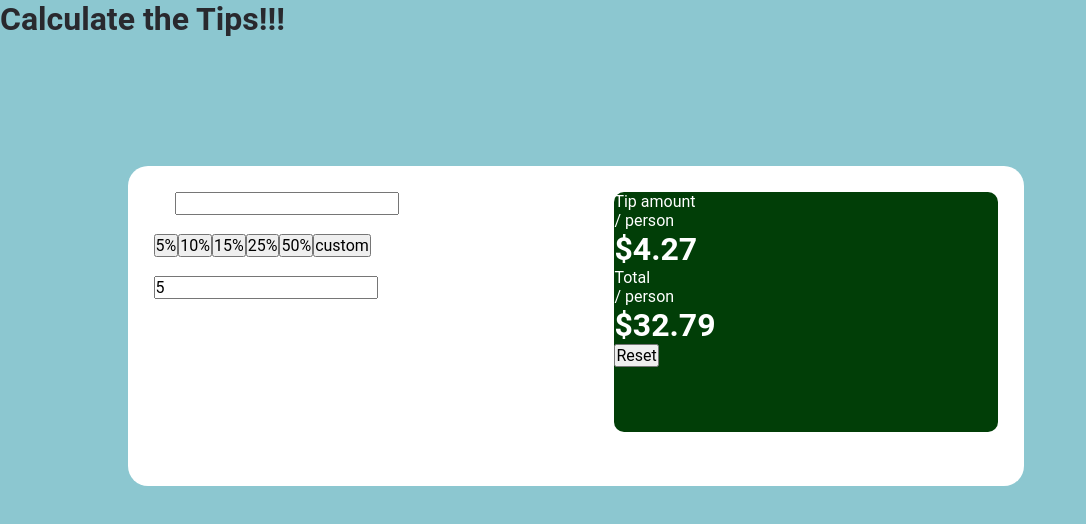
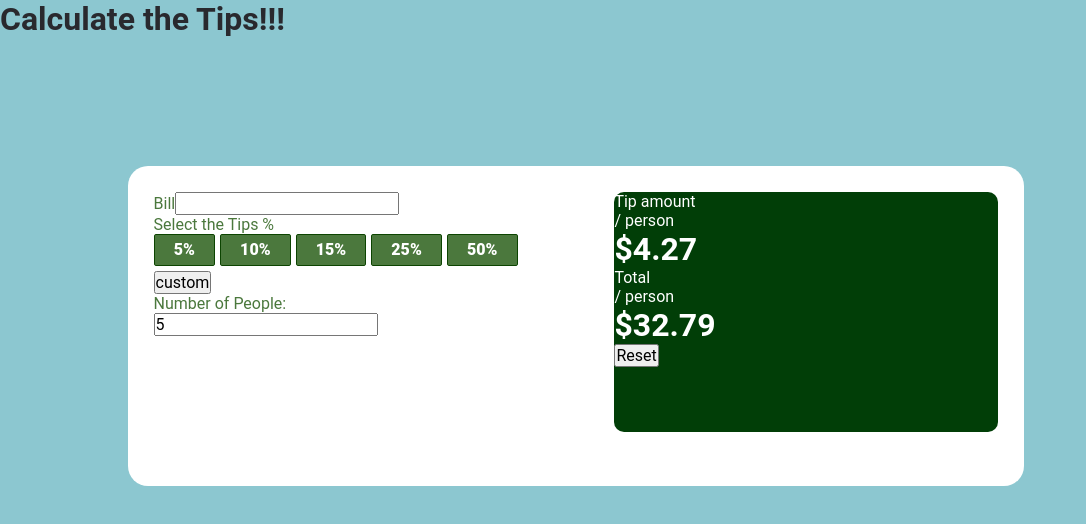
Before and after one commit to DomingosManuelFranco/Tips-Calc, a React (Create React App) app: page / in a window 1280 px wide. Shown: the top 524 px of the page, without its empty margins (0-1086 px from the left). Built offline with nearby package versions, Linux system fonts and the light colour scheme.

Commit message:
small changes on itens positions

```diff
--- a/src/components/Form.js
+++ b/src/components/Form.js
@@ -6,18 +6,18 @@ function Form() {
         <div>
             <div id='form'>
                     <form>
-                        <label>Bill</label>
+                        <label className='color'>Bill</label>
                         <input type="text" /><br />
-                        <label htmlFor="">Select the Tips %</label><br />
+                        <label htmlFor="" className='color'>Select the Tips %</label><br />
                         <div id='btns'>
-                            <input type="button" value="5%" className='btn' />
-                            <input type="button" value="10%" className='btn' />
-                            <input type="button" value="15%"  className='btn'/>
-                            <input type="button" value="25%" className='btn' />
-                            <input type="button" value="50%" className='btn' />
-                            <input type="button" value="custom" id='btn'/> <br />
+                            <input type="button" value="5%" className='btn color' />
+                            <input type="button" value="10%" className='btn color' />
+                            <input type="button" value="15%"  className='btn color'/>
+                            <input type="button" value="25%" className='btn color' />
+                            <input type="button" value="50%" className='btn color' />
+                            <input type="button" value="custom" id='btn color'/> <br />
                         </div>
-                        <label htmlFor="">Number of People: </label><br />
+                        <label htmlFor="" className='color'>Number of People: </label><br />
                         <input type="text" value="5" id='nPeople' />
                     </form>
                 </div>
@@ -25,4 +25,4 @@ function Form() {
     )
 }
 
-export default Form
+export default Form;
--- a/src/components/Style.css
+++ b/src/components/Style.css
@@ -1,5 +1,10 @@
 
 /* Globla Styles */
+
+:root {
+  --dark-green: #4b783d;
+  --light-green: #51da16;
+}
 
 * {
     margin: 0;
@@ -39,9 +44,10 @@ body {
 }
 
 #form {
-    width: 30vw;
-    height: 30vmin;
-    color: white;
+  display: flex;
+  width: 30vw;
+  height: 30vmin;
+  color: white;
 }
 
 #result {
@@ -54,7 +60,32 @@ body {
 }
 
 
+/*Components' Children*/
+.color {
+  color: var(--dark-green);
+}
 
+#btns {
+
+}
+
+.btn {
+  display: inline-block;
+  order: 3;
+  padding:0.35em 1.2em;
+  border:0.1em solid #0c4401;
+  margin:0 0.3em 0.3em 0;
+  border-radius:0.12em;
+  box-sizing: border-box;
+  text-decoration:none;
+  font-family:'Roboto',sans-serif;
+  font-weight:800;
+  font-size: 1rem;
+  background-color: var(--dark-green);
+  color: #fff;
+  text-align:center;
+  transition: all 0.2s;
+}
 
 
 
@@ -90,3 +121,11 @@ body {
       flex-direction: column;
     }
   }
+
+
+  @media all and (max-width:30em){
+     .btns {
+      display: block;
+      margin: 0.4em auto;
+    }
+  }
```
